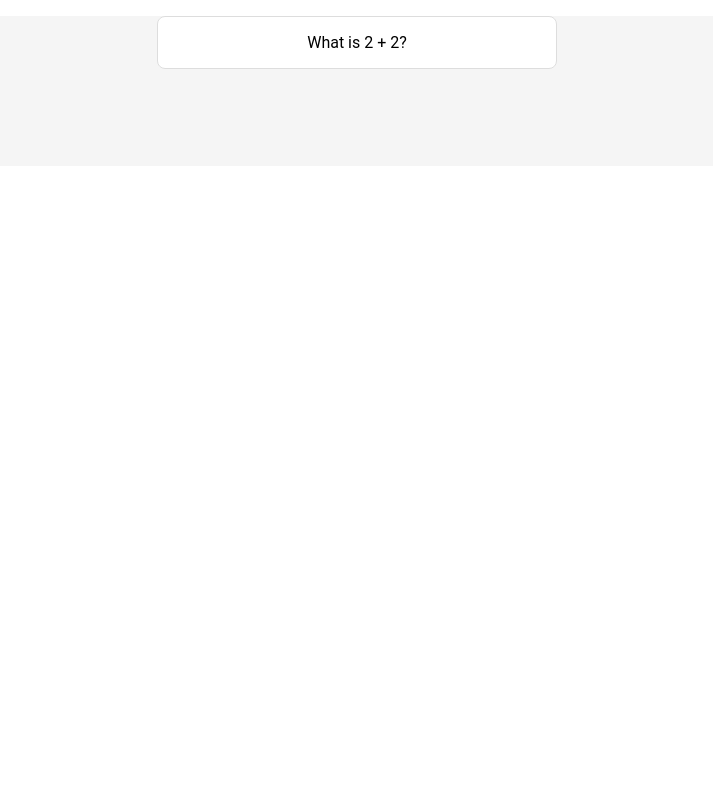
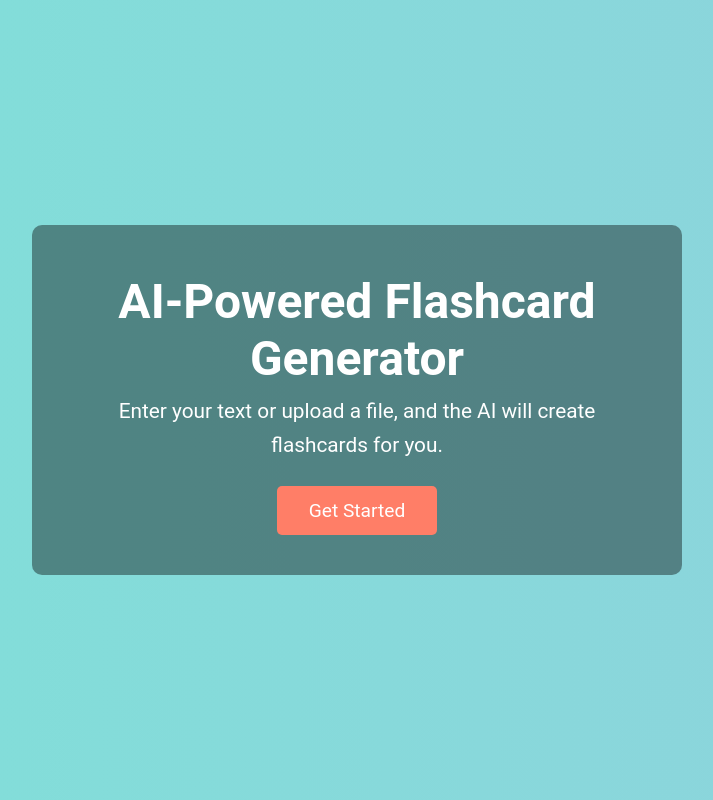
Before and after one commit to petekal1323/flashcard-generator, a React (Vite) app: page / in a window 1280 px wide. Shown: the whole page, without its empty margins (283-996 px from the left). Built offline with nearby package versions, Linux system fonts and the light colour scheme.

Commit message:
revert App.jsx back to LandingPage after Flashcard testing

```diff
--- a/src/App.jsx
+++ b/src/App.jsx
@@ -1,13 +1,10 @@
-import Flashcard from './components/Flashcard';
+import LandingPage from './components/LandingPage';
 import './App.scss';
 
 function App() {
   return (
     <div className="App">
-      <Flashcard
-        question="What is 2 + 2?"
-        answer="4"
-      />
+      <LandingPage />
     </div>
   );
 }
```
